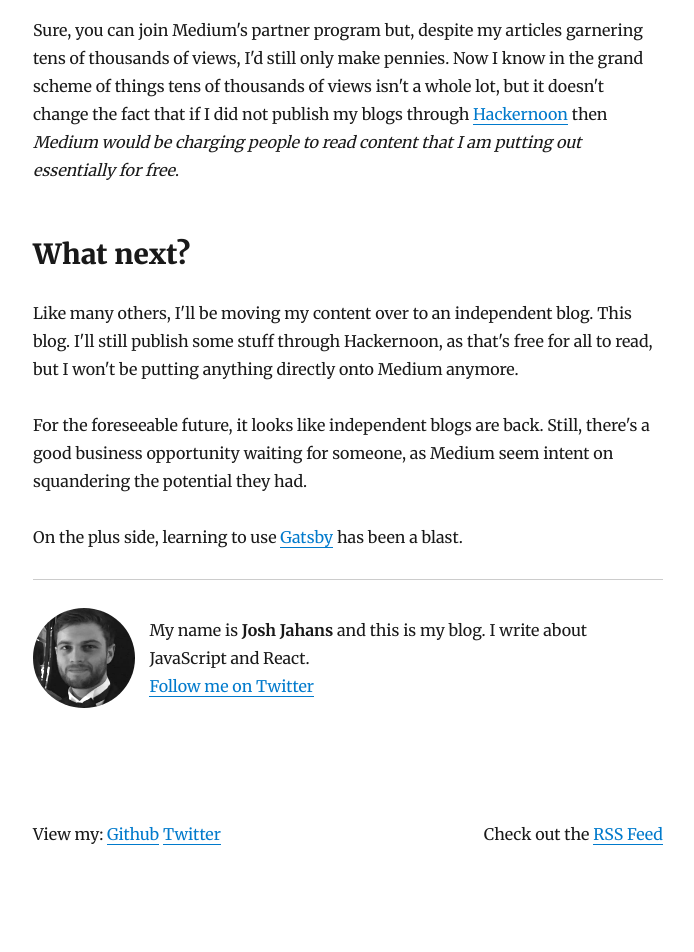
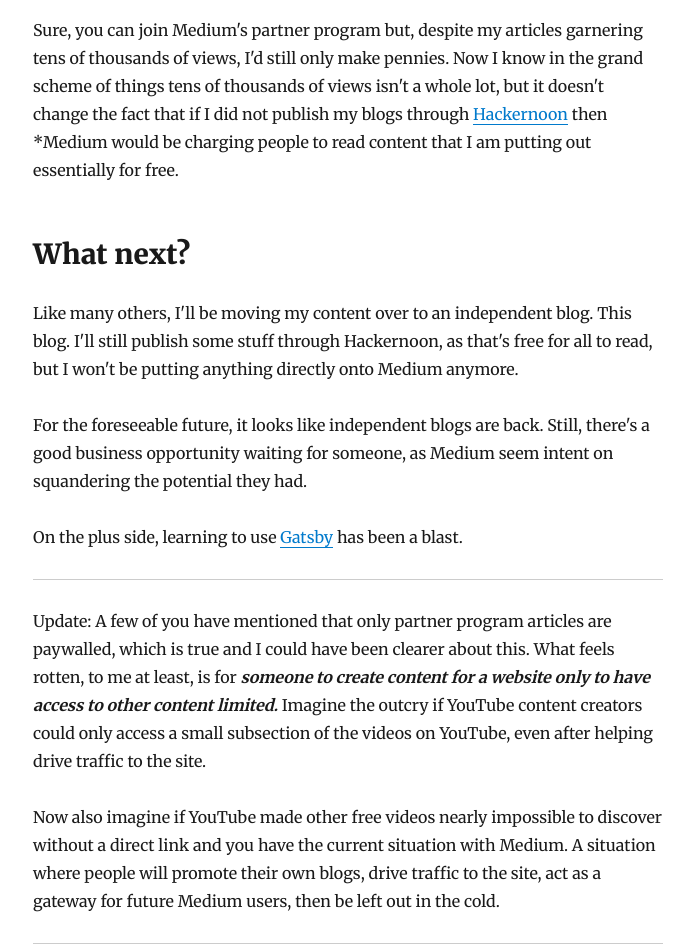
Before and after one commit to Jahans3/blog-josh-jahans, a Gatsby site: page /ditching-medium/ in a window 1280 px wide. Shown: the part 1780-2732 px from the top of the page, without its empty margins (292-986 px from the left). Before the commit the page ends 2670 px from the top, so only its background shows below. Built offline with nearby package versions, Linux system fonts and the light colour scheme; Gatsby itself is replaced by a stand-in of ours; some packages are replaced by stand-ins of ours.

Commit message:
add blog update

```diff
--- a/content/blog/ditching-medium/index.md
+++ b/content/blog/ditching-medium/index.md
@@ -49,7 +49,7 @@
 
 Sure, you can join Medium's partner program but, despite my articles garnering tens of thousands of views, I'd still only make pennies. Now
 I know in the grand scheme of things tens of thousands of views isn't a whole lot, but it doesn't change the fact that if I did not publish my blogs
-through [Hackernoon](https://hackernoon.com/) then *Medium would be charging people to read content that I am putting out essentially for free*.
+through [Hackernoon](https://hackernoon.com/) then *Medium would be charging people to read content that I am putting out essentially for free.
 
 ## What next?
 
@@ -60,3 +60,12 @@
 intent on squandering the potential they had.
 
 On the plus side, learning to use [Gatsby](https://www.gatsbyjs.org/) has been a blast.
+
+* * *
+
+Update: A few of you have mentioned that only partner program articles are paywalled, which is true and I could have been clearer about this. What
+feels rotten, to me at least, is for ***someone to create content for a website only to have access to other content limited.*** Imagine the outcry if
+YouTube content creators could only access a small subsection of the videos on YouTube, even after helping drive traffic to the site.
+
+Now also imagine if YouTube made other free videos nearly impossible to discover without a direct link and you have the current situation with Medium. A situation
+where people will promote their own blogs, drive traffic to the site, act as a gateway for future Medium users, then be left out in the cold.
```
